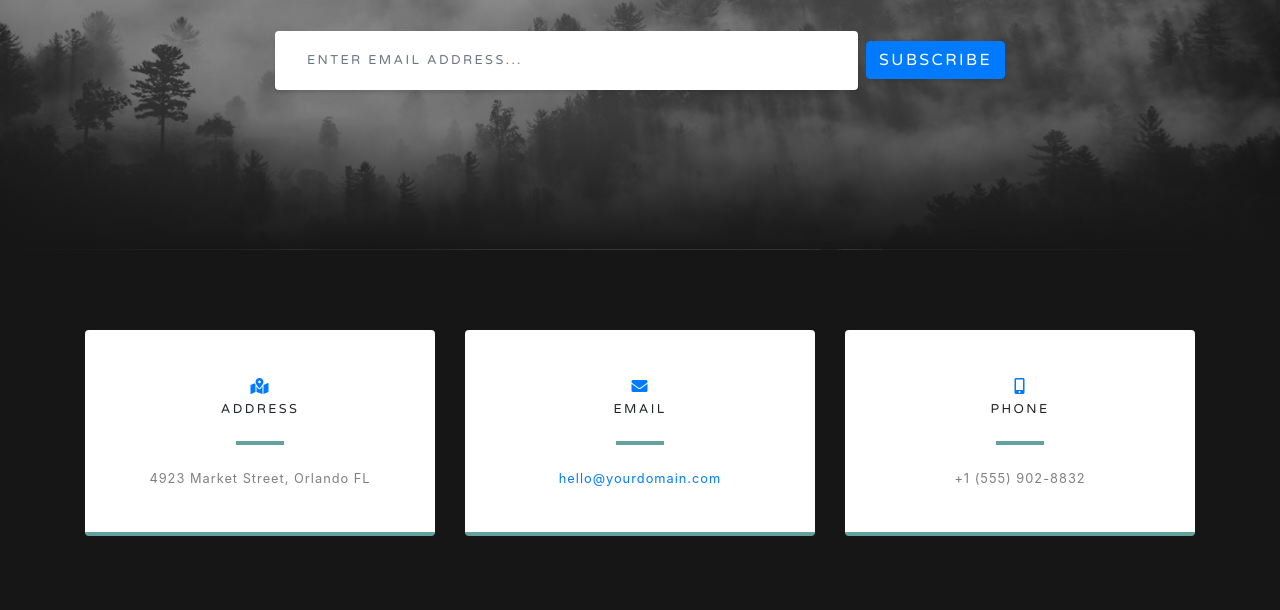
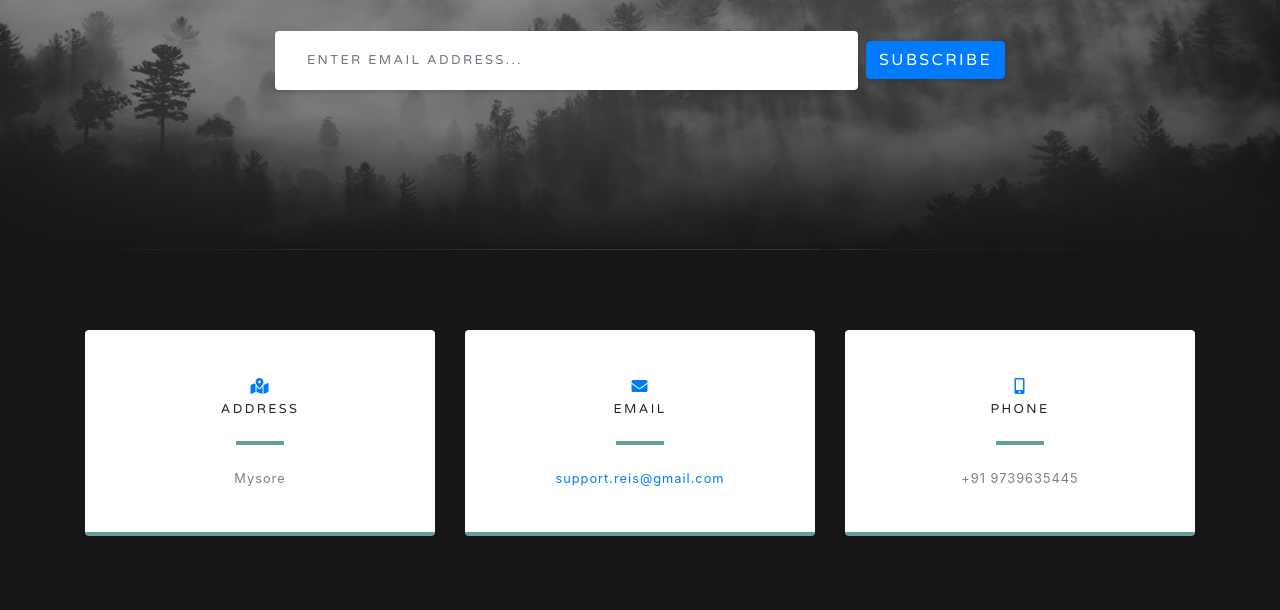
Before and after one commit to Arjunvm/reis-the-mysore, a website with bundled scripts: page index.html in a window 1280 px wide. Shown: the part 4385-4995 px from the top of the page. Built offline with nearby package versions, Linux system fonts and the light colour scheme; files whose address does not match are found by name.

Commit message:
Update index.html

```diff
--- a/index.html
+++ b/index.html
@@ -237,7 +237,7 @@ In December 2005, the Government of Karnataka announced its intention to change
               <i class="fas fa-map-marked-alt text-primary mb-2"></i>
               <h4 class="text-uppercase m-0">Address</h4>
               <hr class="my-4">
-              <div class="small text-black-50">4923 Market Street, Orlando FL</div>
+              <div class="small text-black-50">Mysore</div>
             </div>
           </div>
         </div>
@@ -249,7 +249,7 @@ In December 2005, the Government of Karnataka announced its intention to change
               <h4 class="text-uppercase m-0">Email</h4>
               <hr class="my-4">
               <div class="small text-black-50">
-                <a href="#">hello@yourdomain.com</a>
+                <a href="#">support.reis@gmail.com</a>
               </div>
             </div>
           </div>
@@ -261,7 +261,7 @@ In December 2005, the Government of Karnataka announced its intention to change
               <i class="fas fa-mobile-alt text-primary mb-2"></i>
               <h4 class="text-uppercase m-0">Phone</h4>
               <hr class="my-4">
-              <div class="small text-black-50">+1 (555) 902-8832</div>
+              <div class="small text-black-50">+91 9739635445</div>
             </div>
           </div>
         </div>
```
